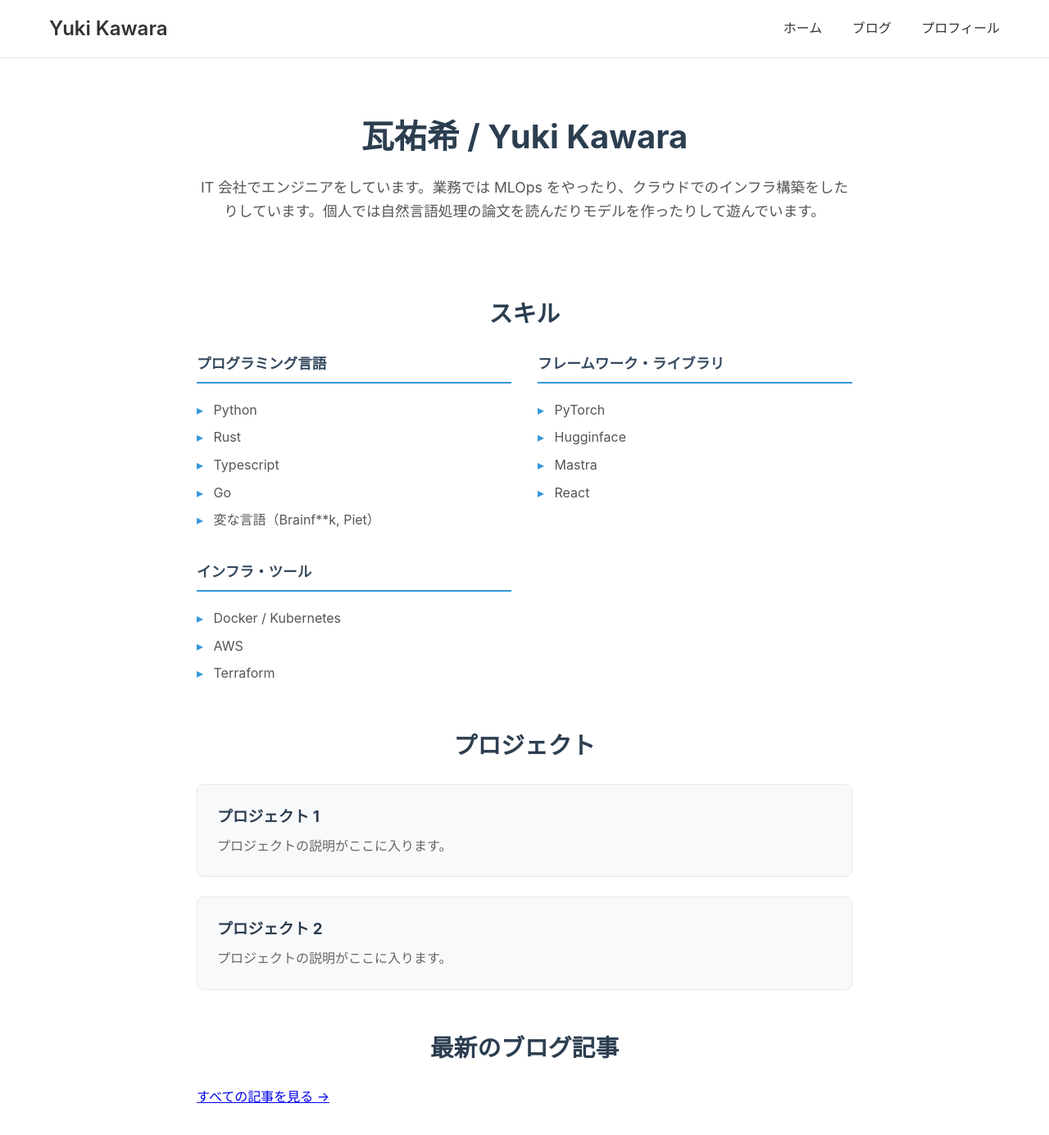
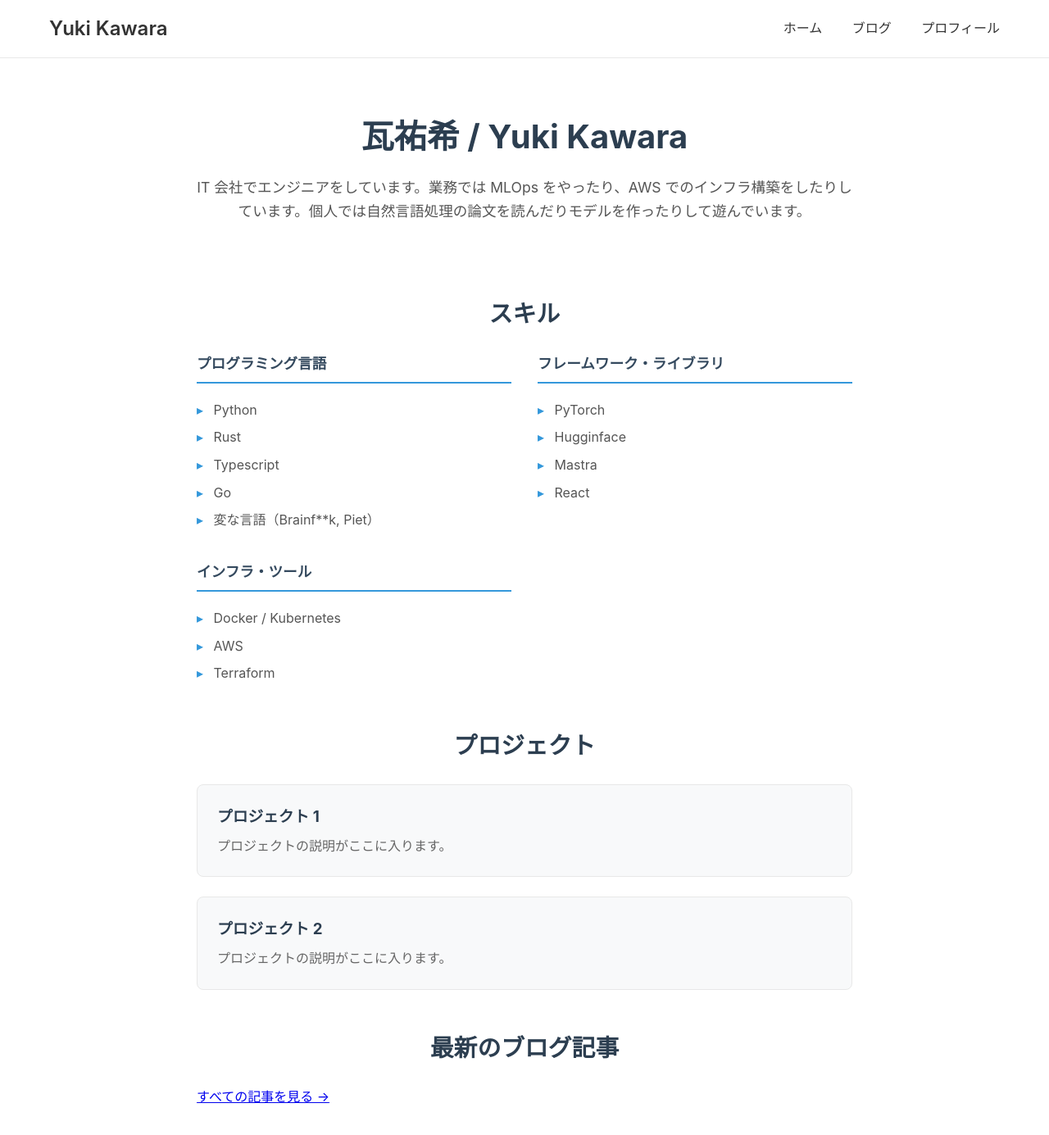
Before and after one commit to yukikawara/yukikawara.github.io, a Jekyll site: the page built from index.md, in a window 1280 px wide and 1400 px high. Shown: the top 1385 px of the window at 82% size. Built offline with Jekyll 4.4.1, drawn with Linux system fonts in a browser that asks for light colours; some of the changed text lies outside the part shown.

Commit message:
各リンクを追加

```diff
--- a/index.md
+++ b/index.md
@@ -7,7 +7,7 @@ layout: default
     <h1 class="page-heading">瓦祐希 / Yuki Kawara</h1>
 
     <div class="hero-description">
-      <p>IT 会社でエンジニアをしています。業務では MLOps をやったり、クラウドでのインフラ構築をしたりしています。個人では自然言語処理の論文を読んだりモデルを作ったりして遊んでいます。</p>
+      <p>IT 会社でエンジニアをしています。業務では MLOps をやったり、AWS でのインフラ構築をしたりしています。個人では自然言語処理の論文を読んだりモデルを作ったりして遊んでいます。</p>
     </div>
   </div>
 
@@ -86,12 +86,10 @@ layout: default
     <h2>連絡先</h2>
     <p>お気軽にご連絡ください！</p>
     <div class="contact-links">
-      {% if site.github_username %}
-        <a href="https://github.com/{{ site.github_username }}" target="_blank">GitHub</a>
-      {% endif %}
-      {% if site.email %}
-        <a href="mailto:{{ site.email }}">Email</a>
-      {% endif %}
+      <a href="https://github.com/yukikawara" target="_blank">GitHub</a>
+      <a href="https://x.com/kawara_y" target="_blank">𝕏 (Twitter)</a>
+      <a href="https://zenn.dev/kawara_y" target="_blank">Zenn</a>
+      <a href="https://www.docswell.com/user/kawara-y" target="_blank">Docswell</a>
     </div>
   </section>
 </div>
```
